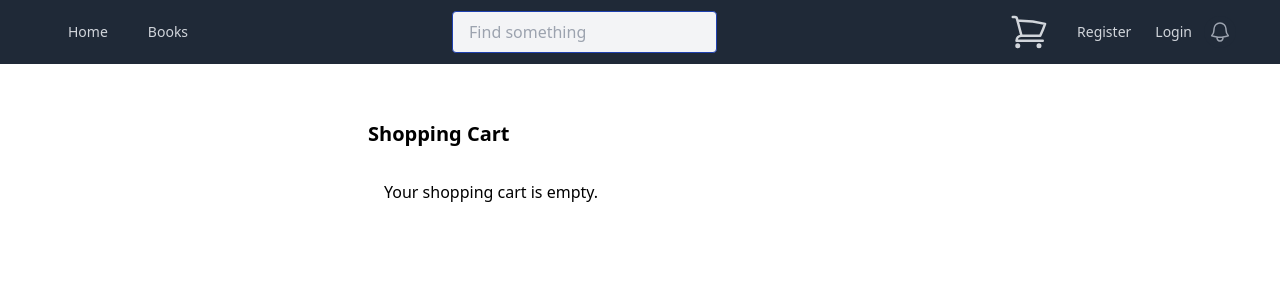
After one commit to Shryen/Library, a Laravel app: page /cart/index in a window 1280 px wide. The commit adds this page. Shown: the top 300 px of the page. Run offline with Laravel 10, Linux system fonts and the light colour scheme; some web fonts are replaced.

Commit message:
Add to cart, and redesign

```diff
--- /dev/null
+++ b/app/Http/Controllers/CartController.php
@@ -0,0 +1,40 @@
+<?php
+
+namespace App\Http\Controllers;
+
+use App\Models\Book;
+use Illuminate\Http\Request;
+
+class CartController extends Controller
+{
+    public function index()
+    {
+        $cart = session()->get('cart', []);
+        return view('cart', compact('cart'));
+    }
+
+    public function store(Request $request)
+    {
+        $productID = $request->input('book_id');
+        $product = Book::find($productID);
+
+        if (!$product) {
+            return redirect()->back()->with('error', 'Product not found!');
+        }
+
+        $cart = session()->get('cart', []);
+
+        if (isset($cart[$productID])) {
+            $cart[$productID]['quantity']++;
+        } else {
+            $cart[$productID] = [
+                'product' => $product,
+                'quantity' => 1,
+            ];
+        }
+
+        session()->put('cart', $cart);
+
+        return redirect('/books/index')->with('success', 'Added to cart');
+    }
+}
--- a/app/Models/Book.php
+++ b/app/Models/Book.php
@@ -27,4 +27,10 @@ class Book extends Model
     public function rates(){
         return $this->hasMany(Rate::class);
     }
+    public function cart(){
+        return $this->belongsTo(Cart::class);
+    }
+    public function user(){
+        return $this->belongsTo(User::class);
+    }
 }
--- /dev/null
+++ b/app/View/Components/Carts.php
@@ -0,0 +1,28 @@
+<?php
+
+namespace App\View\Components;
+
+use App\Models\Cart;
+use Closure;
+use Illuminate\Contracts\View\View;
+use Illuminate\View\Component;
+
+class Carts extends Component
+{
+    /**
+     * Create a new component instance.
+     */
+    public function __construct()
+    {
+        //
+    }
+
+    /**
+     * Get the view / contents that represent the component.
+     */
+    public function render(): View|Closure|string
+    {
+        $cart = session()->get('cart', []);
+        return view('components.cart', compact('cart'));
+    }
+}
--- /dev/null
+++ b/resources/views/cart.blade.php
@@ -0,0 +1,26 @@
+<x-layout>
+    <x-section>
+        <h1 class="text-xl font-semibold"> Shopping Cart </h1>
+        <div class="p-4 mt-4">
+            @if (count($cart) > 0)
+                <ul class="grid-cols-4 space-y-4">
+                    @foreach ($cart as $productID => $cartItem)
+                        <li class="flex cols-span-2 border border-gray-200 rounded-xl shadow p-2">
+                            <div class="flex cols-span-2 w-full">
+                                <img src={{ asset('storage/' . $cartItem['product']->thumbnail) }} width="100px"
+                                    class="p-2 border-b" />
+                                <p class="text-lg px-2 font-semibold">{{ $cartItem['product']->title }}</p>
+                            </div>
+                            <div class="flex flex-col cols-span-2 items-end w-full">
+                                <p><strong>{{ $cartItem['quantity'] }} </strong>Quantity</p>
+                                <p><strong>${{ $cartItem['product']->price * $cartItem['quantity'] }}</strong></p>
+                            </div>
+                        </li>
+                    @endforeach
+                </ul>
+            @else
+                <p>Your shopping cart is empty.</p>
+            @endif
+        </div>
+    </x-section>
+</x-layout>
--- a/resources/views/components/book/book-section.blade.php
+++ b/resources/views/components/book/book-section.blade.php
@@ -1,6 +1,6 @@
 @props(['books'])
 <div
-    class="p-4 rounded flex flex-col lg:flex-row relative bg-gray-100 border border-blue-800 hover:bg-white transition-all w-full">
+    class="p-4 rounded flex flex-col lg:flex-row relative shadow border border-blue-400 hover:bg-slate-400 transition-all w-full">
     <div>
         <img src={{ asset('storage/' . $books->thumbnail) }} width="200px" alt="{{ $books->title }}">
     </div>
--- /dev/null
+++ b/resources/views/components/cart.blade.php
@@ -0,0 +1,27 @@
+<div x-data="{ open: false }" @click.away="open=false" class="p-4">
+    <svg @click="open=!open" xmlns="http://www.w3.org/2000/svg" fill="none" viewBox="0 0 24 24" stroke-width="1.5"
+        stroke="currentColor" class="w-10 h-10 cursor-pointer text-gray-300 hover:text-blue-400 transition-all">
+        <path stroke-linecap="round" stroke-linejoin="round"
+            d="M2.25 3h1.386c.51 0 .955.343 1.087.835l.383 1.437M7.5 14.25a3 3 0 00-3 3h15.75m-12.75-3h11.218c1.121-2.3 2.1-4.684 2.924-7.138a60.114 60.114 0 00-16.536-1.84M7.5 14.25L5.106 5.272M6 20.25a.75.75 0 11-1.5 0 .75.75 0 011.5 0zm12.75 0a.75.75 0 11-1.5 0 .75.75 0 011.5 0z" />
+    </svg>
+    <div x-show="open" class="absolute w-80 bg-white p-4 border border-blue-400 shadow rounded-xl mt-4 z-10">
+        <h1 class="text-lg font-semibold flex border-b">Cart</h1>
+        @if (count($cart) > 0)
+            <ul>
+                @foreach ($cart as $productID => $cartItem)
+                    <li class="flex space-x-4 shadow px-4 my-4 ">
+                        <img src={{ asset('storage/' . $cartItem['product']->thumbnail) }} width="50px"
+                            class="p-2 border-b" />
+                        <p>{{ $cartItem['product']->title }}</p>
+                        <p>${{ $cartItem['product']->price }}</p>
+                    </li>
+                @endforeach
+            </ul>
+            <a href="/cart/index" class="flex justify-end">
+                <x-primary-button>Checkout</x-primary-button>
+            </a>
+        @else
+            <p>Your shopping cart is empty.</p>
+        @endif
+    </div>
+</div>
--- a/resources/views/components/flash.blade.php
+++ b/resources/views/components/flash.blade.php
@@ -4,3 +4,10 @@
         <p>{{ session()->get('success') }}</p>
     </div>
 @endif
+
+@if (session()->has('error'))
+    <div x-data="{ show: true }" x-init="setTimeout(() => show = false, 5000)" x-show="show"
+        class="fixed bottom-10 right-10 bg-red-500 text-xl text-semibold text-white p-4 rounded-2xl">
+        <p>{{ session()->get('error') }}</p>
+    </div>
+@endif
--- a/resources/views/components/layout.blade.php
+++ b/resources/views/components/layout.blade.php
@@ -18,7 +18,6 @@
 <body>
     @include('components/navbar')
     {{ $slot }}
-
     <x-flash />
 </body>
 
--- a/resources/views/components/navbar.blade.php
+++ b/resources/views/components/navbar.blade.php
@@ -50,6 +50,7 @@
 
             <div
                 class="absolute inset-y-0 right-0 flex items-center pr-2 sm:static sm:inset-auto sm:ml-6 sm:pr-0 ml-auto">
+                <x-carts />
                 @auth
                     <p class="text-sm text-white mr-4 font-semibold">{{ ucwords(auth()->user()->name) }}</p>
                 @endauth
--- a/routes/web.php
+++ b/routes/web.php
@@ -2,6 +2,7 @@
 
 use App\Http\Controllers\AdminController;
 use App\Http\Controllers\BookController;
+use App\Http\Controllers\CartController;
 use App\Http\Controllers\ProfileController;
 use App\Http\Controllers\RateController;
 use Illuminate\Support\Facades\Route;
@@ -19,15 +20,18 @@ Route::middleware('auth')->group(function () {
 
 Route::get('books/index', [BookController::class, 'index']);
 Route::get('book/{book:slug}', [BookController::class, 'show']);
-Route::post('/book/{book:slug}/rates',[RateController::class,'store']);
+Route::post('/book/{book:slug}/rates', [RateController::class, 'store']);
+
+Route::get('/cart/index', [CartController::class, 'index']);
+Route::post('/addCart',[CartController::class, 'store']);
 
 Route::middleware('can:admin')->group(function () {
     Route::get('/admin/index', [AdminController::class, 'index']);
     Route::post('/admin/add', [AdminController::class, 'store']);
     Route::get('/admin/create', [AdminController::class, 'create']);
-    Route::get('admin/book/{book:slug}/edit',[AdminController::class, 'edit']);
-    Route::patch('admin/books/{book}',[AdminController::class, 'update']);
-    Route::delete('admin/books/{book}',[AdminController::class, 'destroy']);
+    Route::get('admin/book/{book:slug}/edit', [AdminController::class, 'edit']);
+    Route::patch('admin/books/{book}', [AdminController::class, 'update']);
+    Route::delete('admin/books/{book}', [AdminController::class, 'destroy']);
 });
 
 
```
Also changed, not shown: app/Models/CartItem.php (added, +11 -0 lines), resources/views/book/show.blade.php (+14 -3 lines), resources/views/components/sidebar.blade.php (added, +12 -0 lines), database/migrations/2023_11_07_121042_create_cart_items_table.php (added).
